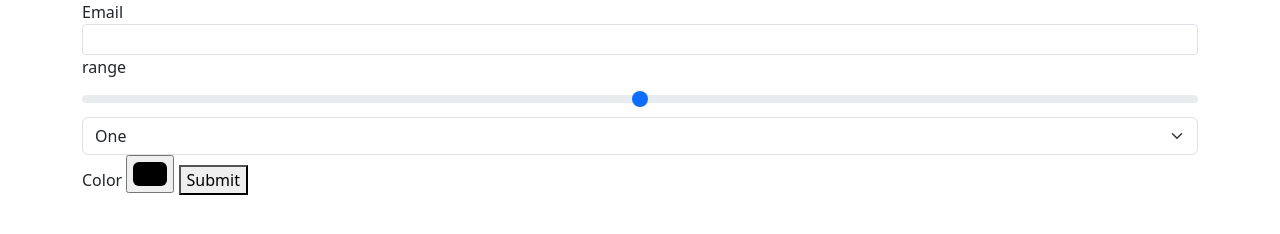
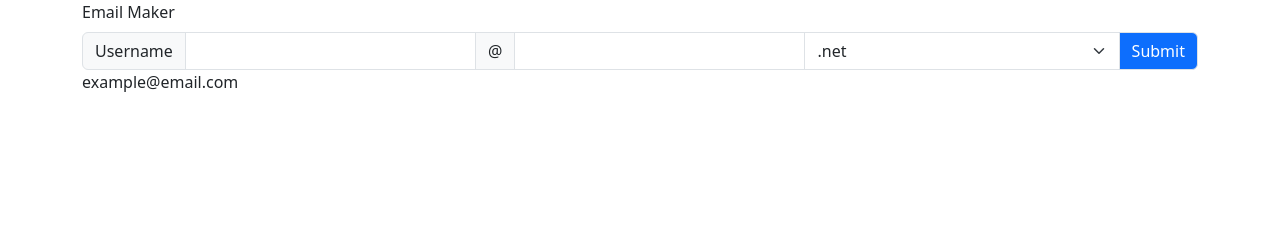
Before and after one commit to HSJC0de/web-dev-repo, a plain HTML site: page crash-course/index.html in a window 1280 px wide. Drawn offline with nearby package versions, Linux system fonts and the light colour scheme.

Commit message:
created email maker with html, bootstrap, js

```diff
--- a/crash-course/index.html
+++ b/crash-course/index.html
@@ -83,7 +83,7 @@
         </tbody>
       </table>
     </div> -->
-    <form action="">
+    <!-- <form action="">
       <label for="email">Email</label>
       <input type="email" id="email" class="form-control form-control-sm">
       <label for="range" class="form-label">range</label>
@@ -95,9 +95,29 @@
       <label for="color">Color</label>
       <input type="color" class="form-control-color">
       <button>Submit</button>
+    </form> -->
+    <form>
+      <label for="username" class="form-label">Email Maker</label>
+      <div class="input-group">
+        <div class="input-group-text">Username</div>
+        <input type="text" id="username" class="form-control">
+        <div class="input-group-text">@</div>
+        <input type="text" id="domain" class="form-control">
+        <select name="" id="top-level-domain" class="form-select">
+          <option value="">.net</option>
+          <option value="">.com</option>
+          <option value="">.org</option>
+        </select>
+        <button class="btn border btn-primary" onclick="addEmail(event)">Submit</button>
+      </div>
     </form>
+    <div class="list-of-emails">
+      <p>example@email.com</p>
+    </div>
+
   </div>
 
   <script src="https://cdn.jsdelivr.net/npm/bootstrap@5.3.2/dist/js/bootstrap.bundle.min.js" integrity="sha384-C6RzsynM9kWDrMNeT87bh95OGNyZPhcTNXj1NW7RuBCsyN/o0jlpcV8Qyq46cDfL" crossorigin="anonymous"></script>
+  <script src="script.js"></script>
 </body>
 </html>
--- a/crash-course/script.js
+++ b/crash-course/script.js
@@ -0,0 +1,19 @@
+listOfEmails = document.querySelector(".list-of-emails");
+usernameInput = document.querySelector("#username");
+domainInput = document.querySelector("#domain");
+topLevelDomainInput = document.querySelector("#top-level-domain");
+
+console.log(listOfEmails.innerHTML);
+
+function constructEmail(event){
+  event.preventDefault();
+
+  let email = "";
+  email += `<p>${usernameInput.value}@${domainInput.value}${topLevelDomainInput.options[topLevelDomainInput.selectedIndex].text} </p>`;
+  console.log(email);
+  return email;
+}
+
+function addEmail(event){
+  listOfEmails.innerHTML += constructEmail(event);
+}
```
